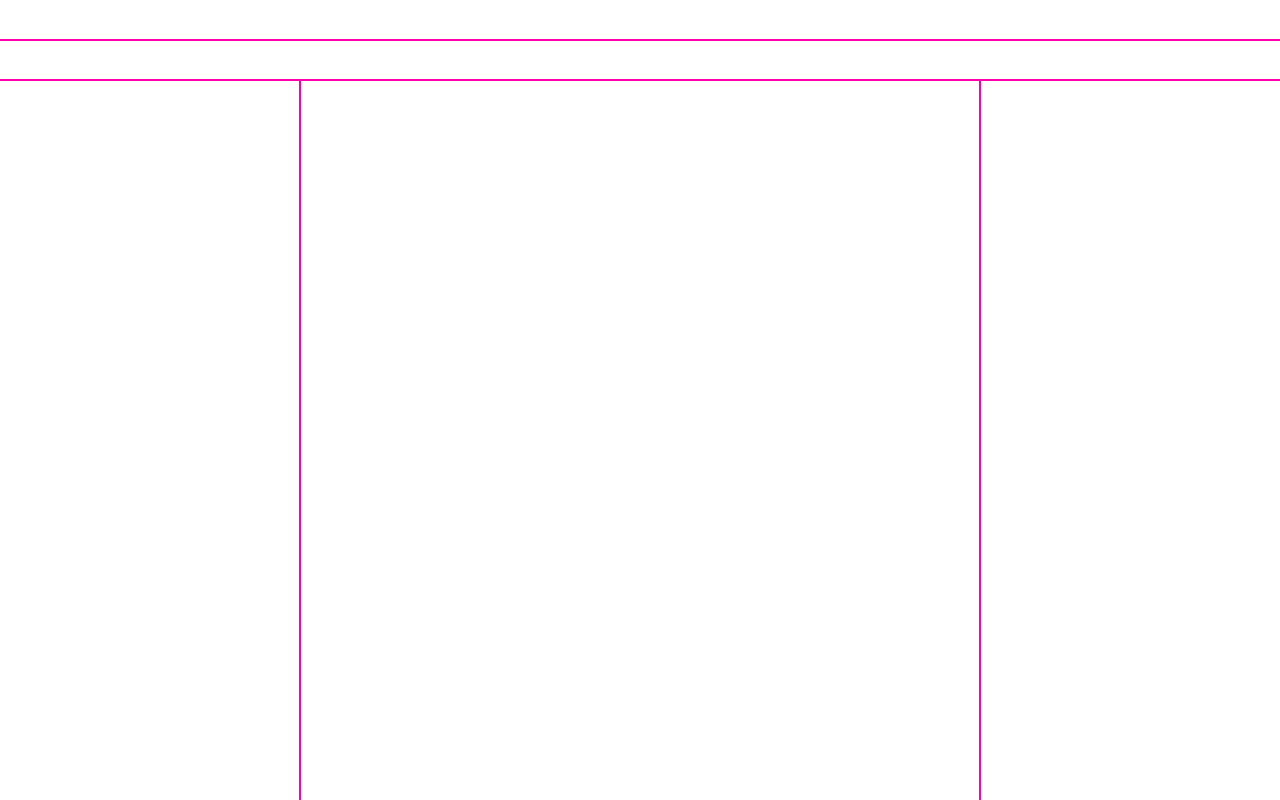
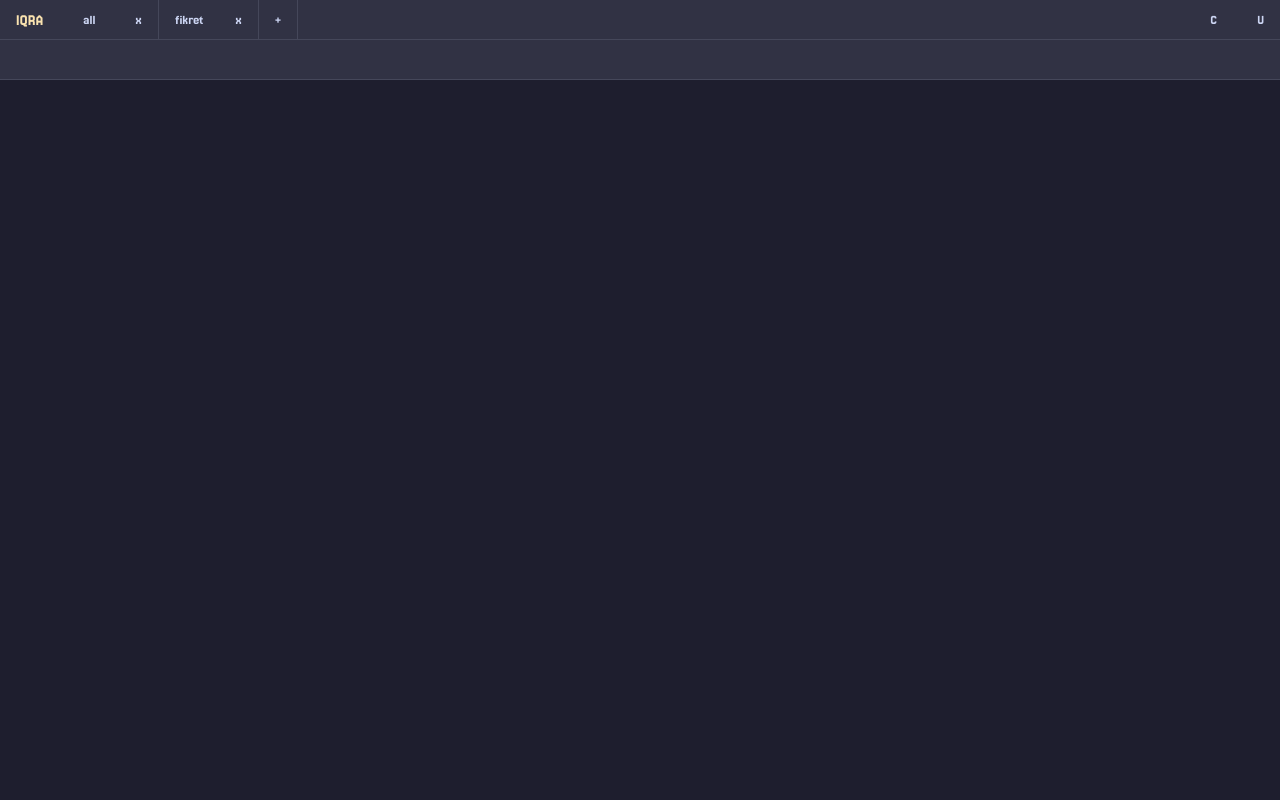
Before and after one commit to rama-oi/iqra, a plain HTML site: page index.html in a window 1280 px wide. Drawn offline with Linux system fonts and the light colour scheme.

Commit message:
add new components
- continue with the basic structure

```diff
--- /dev/null
+++ b/css/init.css
@@ -0,0 +1,66 @@
+*,
+*::before,
+*::after {
+  box-sizing: border-box;
+  font-family: inherit;
+}
+
+@font-face {
+  font-family: "Jersey 25";
+  font-style: normal;
+  font-weight: 400;
+  font-display: swap;
+  src: url("../fonts/jersey25_regular.ttf") format("truetype");
+}
+
+:root {
+  --yellow: #f9e2af;
+
+  --base: #1e1e2e;
+  --surface-0: #313244;
+  --surface-1: #45475a;
+  --surface-2: #585b70;
+  --accent: var(--yellow);
+
+  --border: var(--surface-1);
+
+  --text: #cdd6f4;
+
+  --font-size-h1: 55px;
+  --font-size-content: 18px;
+
+  --navigation-height: 80px;
+  --sidebar-left-width: 300px;
+  --sidebar-right-width: 300px;
+  --space-between-blocks: 1rem;
+  --space-between-inline-items: 0.5rem;
+}
+
+/* @font-face {
+  font-family: "pomboverso";
+  src:
+    url("../fonts/pomboverso.otf") format("otf"),
+    url("../fonts/pomboverso.ttf") format("truetype"),
+    url("../fonts/pomboverso.woff") format("woff");
+  font-weight: normal;
+  font-style: normal;
+  font-display: block;
+} */
+
+html,
+body {
+  width: 100%;
+  height: 100%;
+  margin: 0;
+  padding: 0;
+
+  background-color: var(--base);
+  font-family: "Jersey 25", Helvetica, Arial, sans-serif;
+  font-weight: 400;
+  color-scheme: dark;
+  color: var(--foreground);
+
+  /* &:has([value="catppuccin-mocha"]:checked) {
+
+  } */
+}
--- a/cucuyo.css
+++ /dev/null
@@ -1,64 +0,0 @@
-* {
-    outline: 1px solid #f0a;
-}
-
-cc-tabs,
-cc-toolbar,
-cc-sidebar-left,
-cc-workarea-empty,
-cc-workarea-tree,
-cc-workarea-diffs,
-cc-workarea-merge,
-cc-workarea-backlog,
-cc-sidebar-right-commit,
-cc-sidebar-right-preview {
-    display: block;
-}
-
-html, body {
-    margin: 0;
-    padding: 0;
-}
-
-body {
-    height: 100vh;
-    display: grid;
-    grid-template-rows: 80px 1fr;
-
-    header {
-        display: flex;
-        flex-direction: column;
-
-        cc-tabs {
-            flex-grow: 1;
-        }
-        cc-toolbar {
-            flex-grow: 1;
-        }
-    }
-
-    main {
-        display: flex;
-        flex-direction: row;
-
-        aside.sidebar-left {
-            flex-basis: 300px;
-            cc-sidebar-left {}
-        }
-
-        section.workarea {
-            flex-grow: 1;
-            cc-workarea-empty {}
-            cc-workarea-tree {}
-            cc-workarea-diffs {}
-            cc-workarea-merge {}
-            cc-workarea-backlog {}
-        }
-
-        aside.sidebar-right {
-            flex-basis: 300px;
-            cc-sidebar-right-commit {}
-            cc-sidebar-right-preview {}
-        }
-    }
-}
--- a/index.html
+++ b/index.html
@@ -3,31 +3,45 @@
   <head>
     <meta charset="UTF-8" />
     <meta name="viewport" content="width=device-width, initial-scale=1.0" />
-    <title>Cucuyo</title>
-    <link href="./cucuyo.css" rel="stylesheet" />
+    <title>Iqra</title>
+    <link href="./style.css" rel="stylesheet" />
+    <script src="./js/app.js" type="module"></script>
   </head>
-  <body>
+  <body class="catppuccin-mocha">
     <header>
-      <cc-tabs></cc-tabs>
-      <cc-toolbar></cc-toolbar>
+      <pb-tabs>
+        <div class="logo">Iqra</div>
+        <pb-tab label="all"></pb-tab>
+        <pb-tab label="fikret"></pb-tab>
+        <pb-tab-add></pb-tab-add>
+        <pb-menu>
+          <pb-menu-config>
+            <button class="config" type="button">C</button>
+          </pb-menu-config>
+          <pb-menu-user>
+            <button class="config" type="button">U</button>
+          </pb-menu-user>
+        </pb-menu>
+      </pb-tabs>
+      <pb-toolbar></pb-toolbar>
     </header>
 
     <main>
       <aside class="sidebar-left">
-        <cc-sidebar-left></cc-sidebar-left>
+        <pb-sidebar-left></pb-sidebar-left>
       </aside>
 
       <section class="workarea">
-        <cc-workarea-empty></cc-workarea-empty>
-        <cc-workarea-tree></cc-workarea-tree>
-        <cc-workarea-diffs></cc-workarea-diffs>
-        <cc-workarea-merge></cc-workarea-merge>
-        <cc-workarea-backlog></cc-workarea-backlog>
+        <pb-workarea-empty></pb-workarea-empty>
+        <pb-workarea-tree></pb-workarea-tree>
+        <pb-workarea-diffs></pb-workarea-diffs>
+        <pb-workarea-merge></pb-workarea-merge>
+        <pb-workarea-backlog></pb-workarea-backlog>
       </section>
 
       <aside class="sidebar-right">
-        <cc-sidebar-right-commit></cc-sidebar-right-commit>
-        <cc-sidebar-right-preview></cc-sidebar-right-preview>
+        <pb-sidebar-right-commit></pb-sidebar-right-commit>
+        <pb-sidebar-right-preview></pb-sidebar-right-preview>
       </aside>
     </main>
   </body>
--- /dev/null
+++ b/js/_helpers.js
@@ -0,0 +1,5 @@
+const modulePrefix = 'pb'
+
+export function getPrefix(name) {
+  return [modulePrefix, name].join('-')
+}
--- /dev/null
+++ b/js/app.js
@@ -0,0 +1,2 @@
+import "./components/pb_tab.js";
+import "./components/pb_tab_add.js";
--- /dev/null
+++ b/js/components/pb_tab.js
@@ -0,0 +1,54 @@
+
+import { getPrefix } from "../_helpers.js";
+
+customElements.define(
+  getPrefix("tab"),
+  class extends HTMLElement {
+    static observedAttributes = ["label"];
+
+    #initialized = false;
+
+    #html = {
+      $label: undefined,
+      $closeBtn: undefined,
+    };
+
+    #template = `
+      <button class="label" type="button"></button>
+      <button class="close" type="button">x</button>
+    `;
+
+    get label() {
+      return this.getAttribute("label") ?? "";
+    }
+
+    set label(value) {
+      this.setAttribute("label", value);
+    }
+
+    connectedCallback() {
+      if (!this.#initialized) {
+        this.#initialized = true;
+
+        this.innerHTML = this.#template;
+
+        this.#html.$label = this.querySelector(".label");
+        this.#html.$closeBtn = this.querySelector(".close");
+      }
+
+      this.update();
+    }
+
+    attributeChangedCallback(name, oldValue, newValue) {
+      if (oldValue === newValue) return;
+
+      if (this.#initialized) {
+        this.update();
+      }
+    }
+
+    update() {
+      this.#html.$label.textContent = this.label;
+    }
+  },
+);
--- /dev/null
+++ b/js/components/pb_tab_add.js
@@ -0,0 +1,28 @@
+
+import { getPrefix } from "../_helpers.js";
+
+customElements.define(
+  getPrefix("tab-add"),
+  class extends HTMLElement {
+
+    #initialized = false;
+
+    #html = {
+      $addBtn: undefined,
+    };
+
+    #template = `
+      <button class="add" type="button">+</button>
+    `;
+
+    connectedCallback() {
+      if (!this.#initialized) {
+        this.#initialized = true;
+
+        this.innerHTML = this.#template;
+
+        this.#html.$addBtn = this.querySelector(".add");
+      }
+    }
+  },
+);
--- /dev/null
+++ b/style.css
@@ -0,0 +1,140 @@
+@import url(./css/init.css);
+
+* {
+  /* outline: 1px solid #f0a; */
+}
+
+pb-tabs,
+pb-tab,
+pb-tab-add,
+pb-menu,
+pb-menu-config,
+pb-menu-user,
+pb-toolbar,
+pb-sidebar-left,
+pb-workarea-empty,
+pb-workarea-tree,
+pb-workarea-diffs,
+pb-workarea-merge,
+pb-workarea-backlog,
+pb-sidebar-right-commit,
+pb-sidebar-right-preview {
+  display: block;
+}
+
+body {
+  display: grid;
+  grid-template-rows:
+    var(--navigation-height)
+    minmax(0, 1fr);
+
+  grid-template-areas:
+    "navigation"
+    "workspace";
+
+  overflow: hidden;
+}
+
+button {
+  display: block;
+  background: none;
+  border: 0;
+  padding-inline: var(--space-between-blocks);
+  color: var(--text);
+  height: 100%;
+
+  &:hover {
+    background-color: var(--surface-1);
+  }
+}
+
+header {
+  grid-area: navigation;
+
+  display: grid;
+  grid-template-rows: repeat(2, minmax(0, 1fr));
+  background-color: var(--surface-0);
+
+  pb-tabs {
+    display: flex;
+    flex-direction: row;
+    align-items: center;
+    /* padding-inline: var(--space-between-blocks); */
+    border-block-end: 1px solid var(--border);
+
+    .logo {
+      color: var(--accent);
+      text-transform: uppercase;
+      padding-inline: var(--space-between-blocks);
+    }
+
+    pb-tab,
+    pb-tab-add {
+      border-inline-end: 1px solid var(--border);
+      display: flex;
+      height: 100%;
+      /* &:first-child {
+        border-inline-start: 1px solid var(--border);
+      } */
+      .label {
+        flex-grow: 1;
+        min-width: 60px;
+      }
+    }
+
+    pb-menu {
+      flex-grow: 1;
+      display: flex;
+      flex-direction: row;
+      align-items: center;
+      justify-content: flex-end;
+      gap: var(--space-between-inline-items);
+
+      &,
+      pb-menu-config,
+      pb-menu-user {
+        height: 100%;
+      }
+    }
+  }
+
+  pb-toolbar {
+    border-block-end: 1px solid var(--border);
+  }
+}
+
+main {
+  grid-area: workspace;
+
+  display: grid;
+
+  grid-template-columns:
+    var(--sidebar-left-width)
+    minmax(0, 1fr)
+    var(--sidebar-right-width);
+
+  grid-template-areas: "sidebar-left workarea sidebar-right";
+
+  min-width: 0;
+  min-height: 0;
+}
+
+.sidebar-left {
+  grid-area: sidebar-left;
+}
+
+.workarea {
+  grid-area: workarea;
+}
+
+.sidebar-right {
+  grid-area: sidebar-right;
+}
+
+.sidebar-left,
+.workarea,
+.sidebar-right {
+  min-width: 0;
+  min-height: 0;
+  overflow: auto;
+}
```
Also changed, not shown: do.md (added, +3 -0 lines), fonts/jersey25_regular.ttf (added), fonts/pomboverso.otf (added), fonts/pomboverso.ttf (added), fonts/pomboverso.woff (added), 1 other file.
